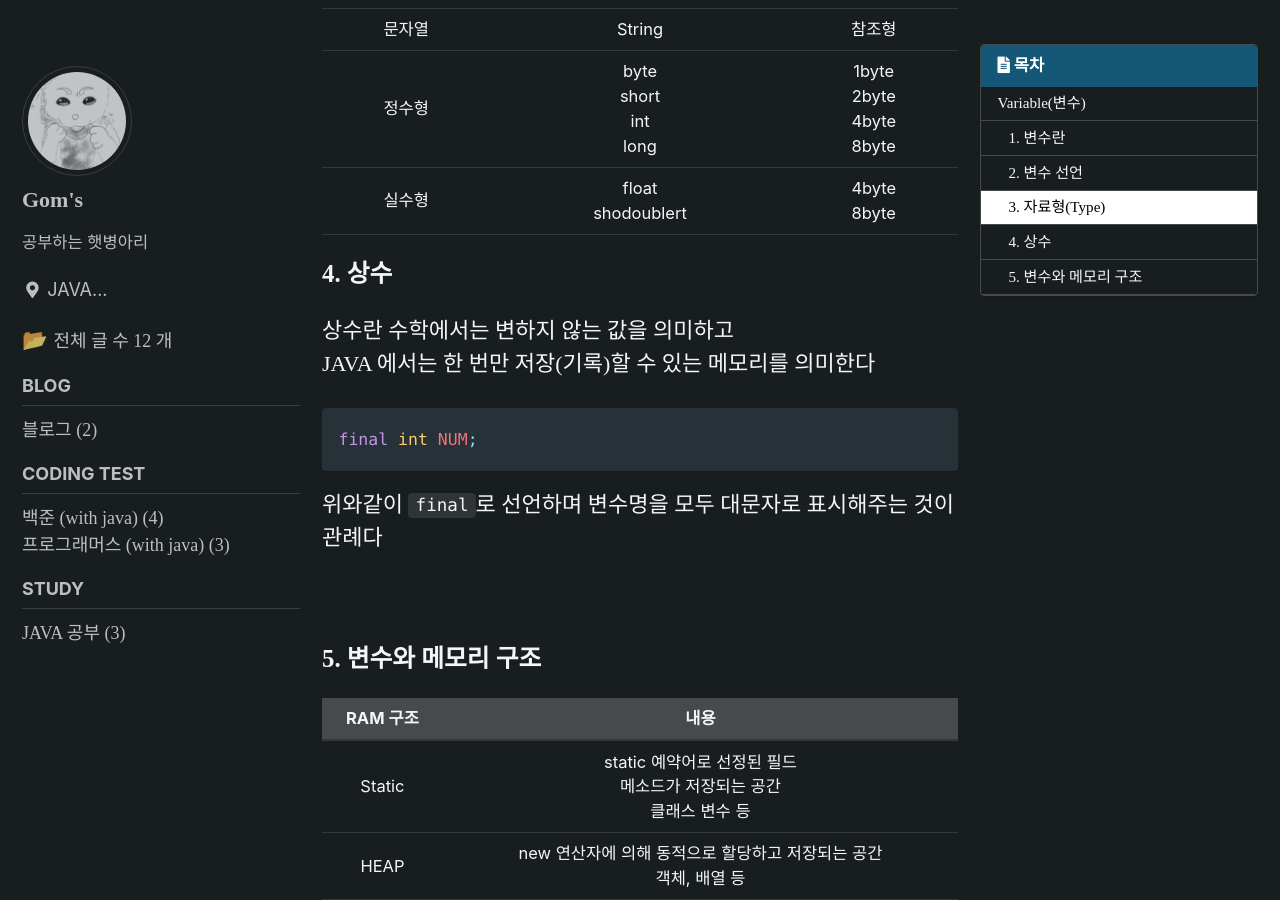
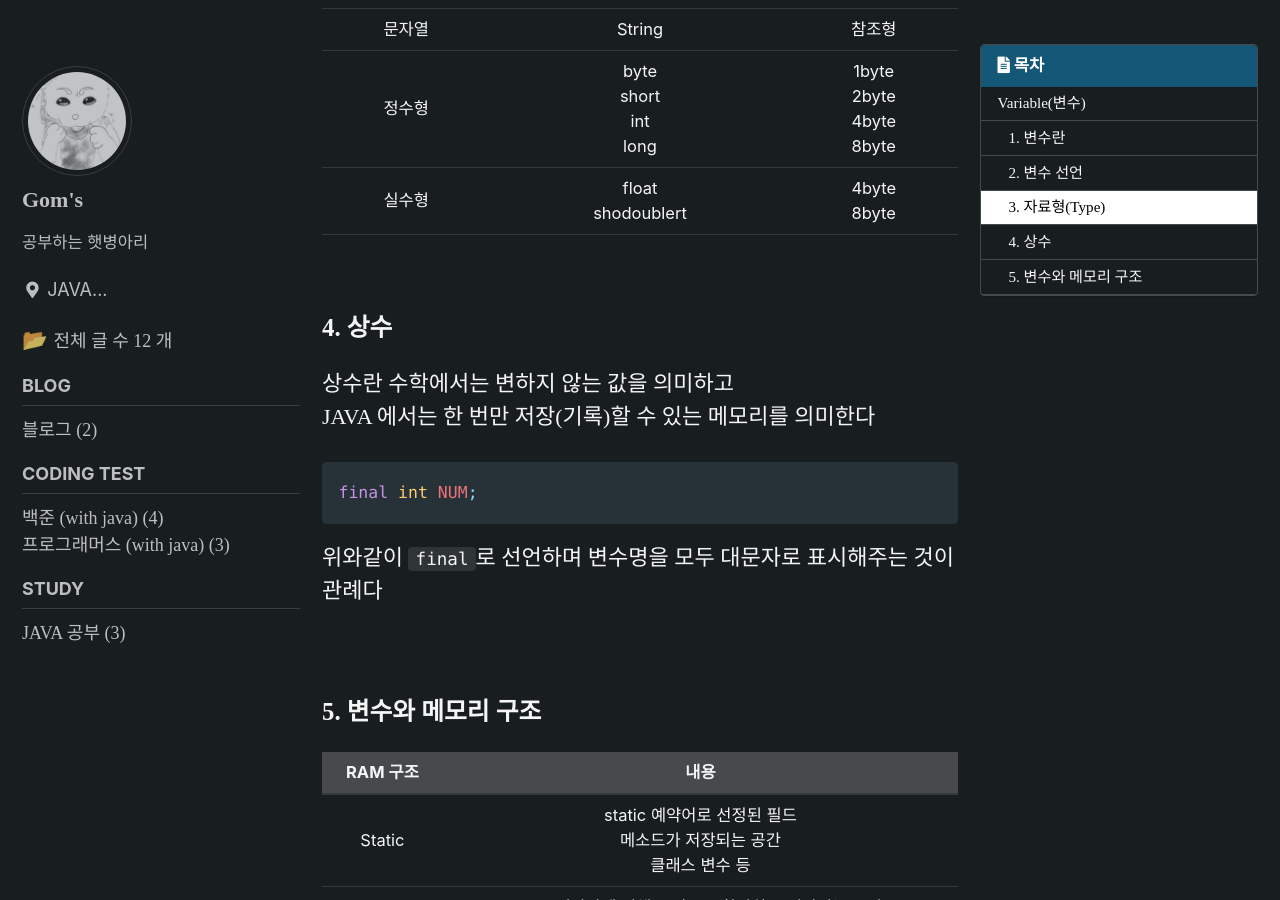
Before and after one commit to hsy3373/hsy3373.github.io, a Jekyll site: the page built from _posts/Java/2022-11-08-variable.md, in a window 1280 px wide and 900 px high, scrolled down 1784 px. Built offline with Jekyll 4.4.1, drawn with Linux system fonts in a browser that asks for light colours; cached includes are drawn as plain includes; some web fonts are replaced; comment, search, counter and statistics services are not loaded.

Commit message:
22.11.08

```diff
--- a/_posts/Java/2022-11-08-variable.md
+++ b/_posts/Java/2022-11-08-variable.md
@@ -61,6 +61,8 @@ int num = 1;
 | 정수형 | byte<br>short<br>int<br>long | 1byte<br>2byte<br>4byte<br> 8byte |
 | 실수형 |    float <br> shodoublert    |         4byte <br> 8byte          |
 
+  <br>
+
 ### 4. 상수
 
 상수란 수학에서는 변하지 않는 값을 의미하고
@@ -77,7 +79,7 @@ final int NUM;
 ### 5. 변수와 메모리 구조
 
 | RAM 구조 |                                                 내용                                                  |
-| :-----: | :---------------------------------------------------------------------------------------------------: |
-| Static  |              static 예약어로 선정된 필드 <br> 메소드가 저장되는 공간 <br> 클래스 변수 등              |
-|  HEAP   |                 new 연산자에 의해 동적으로 할당하고 저장되는 공간 <br> 객체, 배열 등                  |
-|  STACK  | 메소드를 호출하면 자동생성 <br> 메소드가 끝나면 자동소멸 <br> 지역변수, 매개변수, 메소드 호출 스택 등 |
+| :------: | :---------------------------------------------------------------------------------------------------: |
+|  Static  |              static 예약어로 선정된 필드 <br> 메소드가 저장되는 공간 <br> 클래스 변수 등              |
+|   HEAP   |                 new 연산자에 의해 동적으로 할당하고 저장되는 공간 <br> 객체, 배열 등                  |
+|  STACK   | 메소드를 호출하면 자동생성 <br> 메소드가 끝나면 자동소멸 <br> 지역변수, 매개변수, 메소드 호출 스택 등 |
```
